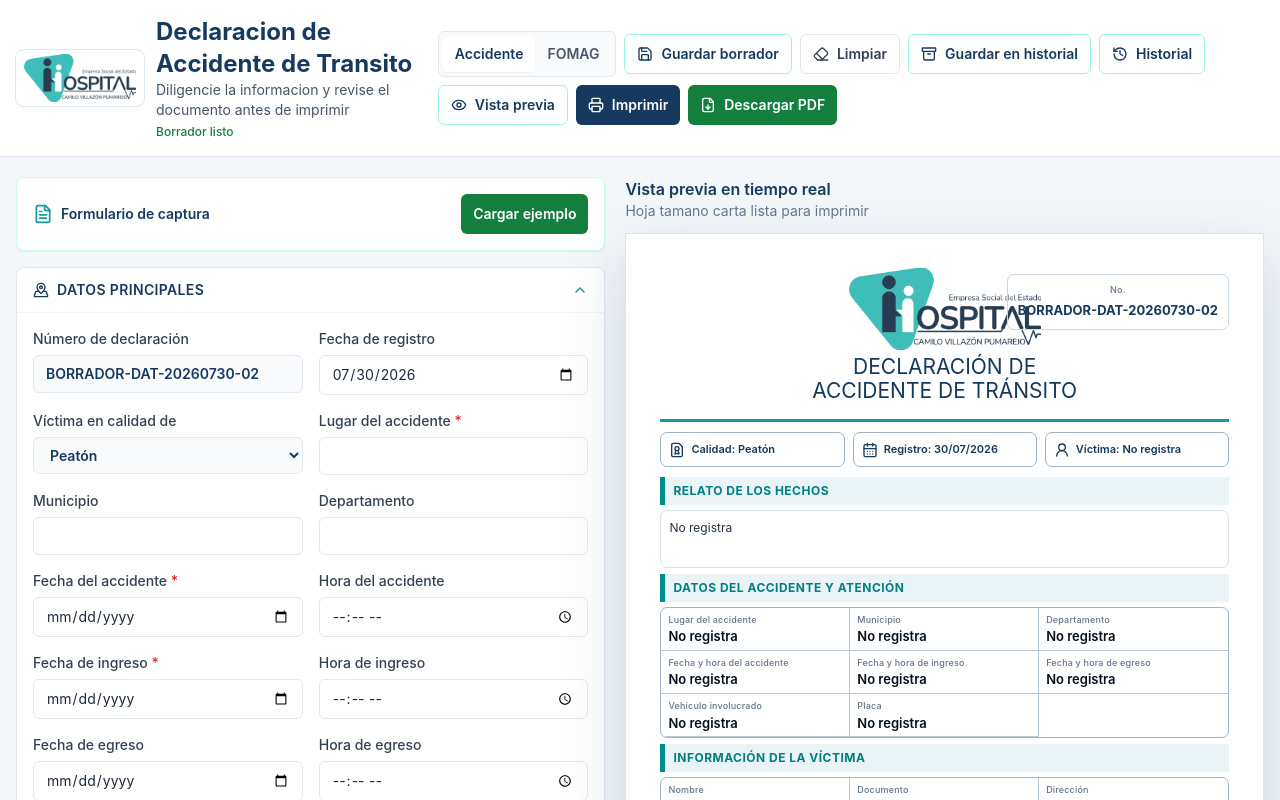
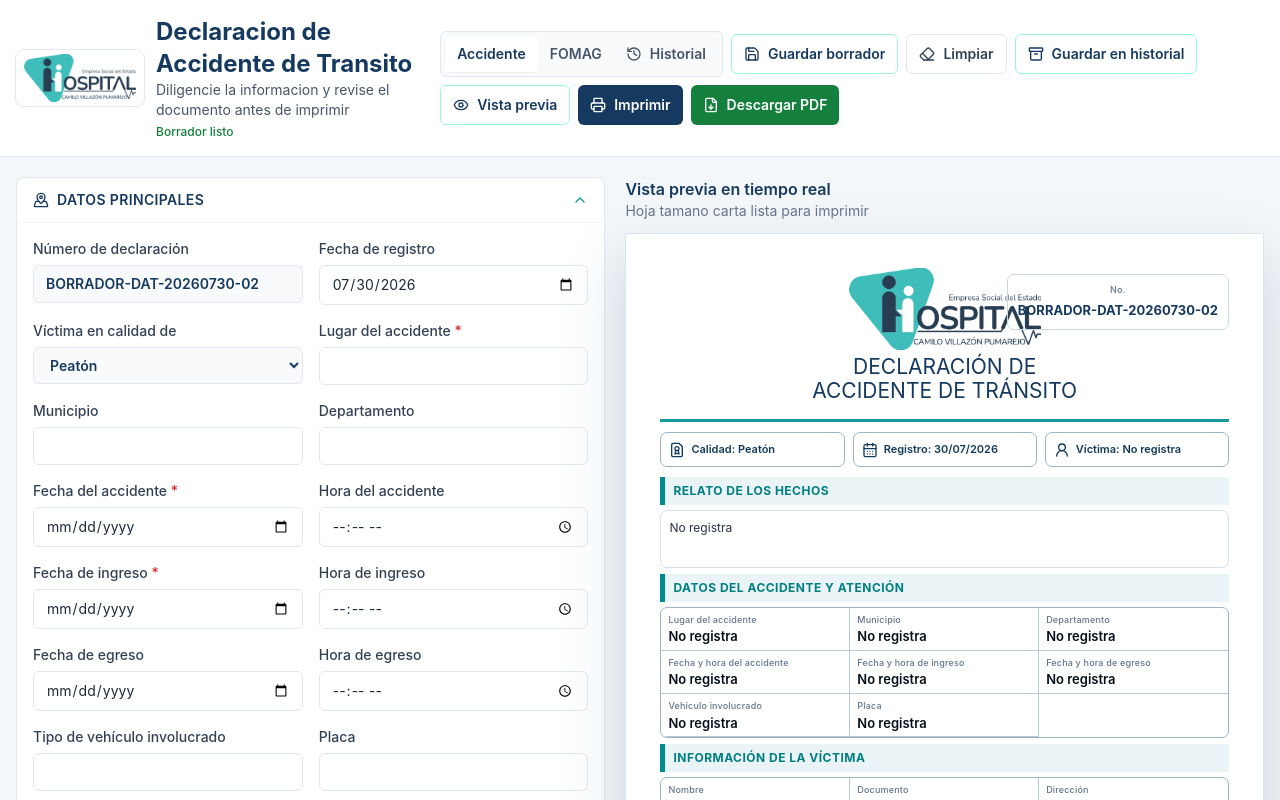
Before and after one commit to romariomartinez/Accidentes, a React (Vite) app: page / in a window 1280 px wide. Shown: the top 800 px of the page. Built offline with nearby package versions, Linux system fonts and the light colour scheme.

Commit message:
Separa historial en modulo independiente y elimina ejemplo

```diff
--- a/public/sw.js
+++ b/public/sw.js
@@ -1,4 +1,4 @@
-const CACHE_NAME = 'accidentes-app-v14';
+const CACHE_NAME = 'accidentes-app-v15';
 const APP_SHELL = ['/', '/manifest.webmanifest', '/hospital-logo.bmp', '/pwa-icon-192.png', '/pwa-icon-512.png'];
 
 self.addEventListener('install', (event) => {
--- a/src/App.tsx
+++ b/src/App.tsx
@@ -6,7 +6,7 @@ import { restoreReservation, saveHistory } from './utils/history';
 import { WelcomeScreen } from './components/WelcomeScreen';
 import { reserveNumber, waitForDocument } from './utils/centralNumber';
 import { getMissingPrintFields } from './utils/validators';
-import { useRef, useState } from 'react';
+import { useEffect, useRef, useState } from 'react';
 import { AlertCircle } from 'lucide-react';
 import { AccidentForm } from './components/AccidentForm';
 import { AppHeader, AppModule } from './components/AppHeader';
@@ -19,17 +19,33 @@ import { useFomagSignatures } from './hooks/useFomagSignatures';
 import { usePrint } from './hooks/usePrint';
 
 const App = () => {
-  const { form, data, savedAt, saveDraft, clearDraft, loadExample, restoreDeclaration } = useDeclarationForm();
+  const { form, data, savedAt, saveDraft, clearDraft, restoreDeclaration } = useDeclarationForm();
   const fomag = useFomagSignatures();
   const { print } = usePrint();
   const [showWelcome, setShowWelcome] = useState(true);
-  const [activeModule, setActiveModule] = useState<AppModule>('accident');
+  const moduleFromHash = (): AppModule => window.location.hash === '#historial' ? 'history' : window.location.hash === '#fomag' ? 'fomag' : 'accident';
+  const [activeModule, setActiveModule] = useState<AppModule>(moduleFromHash);
+  const previousDocumentModule = useRef<HistoryModule>('accident');
+  const changeModule = (module: AppModule) => {
+    if (module !== 'history') previousDocumentModule.current = module;
+    setActiveModule(module);
+    setPreviewOpen(false);
+    window.location.hash = module === 'history' ? 'historial' : module === 'fomag' ? 'fomag' : 'accidentes';
+  };
+  useEffect(() => {
+    const onHashChange = () => {
+      const module = moduleFromHash();
+      if (module !== 'history') previousDocumentModule.current = module;
+      setActiveModule(module);
+    };
+    window.addEventListener('hashchange', onHashChange);
+    return () => window.removeEventListener('hashchange', onHashChange);
+  }, []);
   const [previewOpen, setPreviewOpen] = useState(false);
   const [clearOpen, setClearOpen] = useState(false);
   const [closeOpen, setCloseOpen] = useState(false);
   const [missingFields, setMissingFields] = useState<string[]>([]);
 
-  const [historyOpen, setHistoryOpen] = useState(false);
   const [busy, setBusy] = useState(false);
   const [notice, setNotice] = useState('');
   const [recordToOpen, setRecordToOpen] = useState<HistoryRecord | null>(null);
@@ -77,7 +93,7 @@ const App = () => {
     if (record.module === 'accident') {
       restoreDeclaration({ ...record.data as TrafficAccidentDeclaration, metadata: { createdAt: record.createdAt, savedAt: record.createdAt } });
     } else { fomag.form.reset(record.data as FomagSignatureFormData); fomag.saveDraft(); }
-    setActiveModule(record.module); setHistoryOpen(false); setMissingFields([]);
+    changeModule(record.module); setMissingFields([]);
     setNotice(`Documento ${record.number} recuperado. Puede imprimirlo o descargarlo con su consecutivo original. Para cambios, inicie un documento nuevo.`);
   };
 
@@ -138,23 +154,18 @@ const App = () => {
       <AppHeader
         savedAt={activeModule === 'accident' ? savedAt : fomag.savedAt}
         activeModule={activeModule}
-        onModuleChange={setActiveModule}
+        onModuleChange={changeModule}
         onSave={handleHeaderSave}
         onClear={() => setClearOpen(true)}
         onPreview={handleHeaderPreview}
         onPrint={handleHeaderPrint}
-        onPdf={() => void runDocumentAction(activeModule, 'pdf')}
-        onArchive={() => void runDocumentAction(activeModule, 'save')}
-        onHistory={() => { setHistoryOpen((open) => !open); }}
+        onPdf={() => { if (activeModule !== 'history') void runDocumentAction(activeModule, 'pdf'); }}
+        onArchive={() => { if (activeModule !== 'history') void runDocumentAction(activeModule, 'save'); }}
         busy={busy}
       />
 
-      {historyOpen ? <HistoryPanel
-        onClose={() => { setHistoryOpen(false); }}
-        onOpenRecord={requestOpenHistoryRecord}
-      /> : null}
-      {busy || notice ? <div className="app-chrome mx-auto max-w-[1500px] px-4 pt-4"><p role="status" className="rounded-lg border border-teal-100 bg-teal-50 p-3 text-sm text-hospital-navy">{busy ? 'Preparando documento…' : notice}</p></div> : null}
-      {missingFields.length ? (
+      {activeModule !== 'history' && (busy || notice) ? <div className="app-chrome mx-auto max-w-[1500px] px-4 pt-4"><p role="status" className="rounded-lg border border-teal-100 bg-teal-50 p-3 text-sm text-hospital-navy">{busy ? 'Preparando documento…' : notice}</p></div> : null}
+      {activeModule !== 'history' && missingFields.length ? (
         <div className="app-chrome mx-auto mt-4 max-w-[1500px] px-4">
           <div className="flex items-start gap-3 rounded-lg border border-red-200 bg-red-50 p-4 text-sm text-red-800">
             <AlertCircle className="mt-0.5 h-5 w-5 shrink-0" />
@@ -166,10 +177,14 @@ const App = () => {
         </div>
       ) : null}
 
-      <fieldset disabled={busy} className="contents">
+      {activeModule === 'history' ? (
+        <main className="pb-6">
+          <HistoryPanel onClose={() => changeModule(previousDocumentModule.current)} onOpenRecord={requestOpenHistoryRecord} />
+        </main>
+      ) : <fieldset disabled={busy} className="contents">
       {activeModule === 'accident' ? (
         <main className="mx-auto grid max-w-[1500px] gap-5 px-4 py-5 xl:grid-cols-[minmax(540px,0.96fr)_minmax(520px,1.04fr)]">
-          <AccidentForm form={form} onLoadExample={loadExample} />
+          <AccidentForm form={form} />
           <aside className="preview-pane">
             <div className="app-chrome mb-3 flex items-center justify-between">
               <div>
@@ -189,12 +204,12 @@ const App = () => {
           onRemoveRecord={fomag.removeRecord}
           onPrint={handleFomagPrint}
           onPdf={() => void runDocumentAction('fomag', 'pdf')}
-          onHistory={() => { setHistoryOpen(true); }}
+          onHistory={() => changeModule('history')}
           busy={busy}
         />
       )}
 
-      </fieldset>
+      </fieldset>}
 
       <PreviewModal open={previewOpen} data={data} onClose={requestClosePreview} onPrint={handlePrint} onPdf={() => void runDocumentAction('accident', 'pdf')} busy={busy} />
       <ConfirmDialog
--- a/src/components/AccidentForm.tsx
+++ b/src/components/AccidentForm.tsx
@@ -1,4 +1,3 @@
-import { FileText } from 'lucide-react';
 import { UseFormReturn } from 'react-hook-form';
 import { TrafficAccidentDeclaration } from '../types/declaration';
 import { DeclarantSection } from '../sections/DeclarantSection';
@@ -10,10 +9,9 @@ import { VictimSection } from '../sections/VictimSection';
 
 interface Props {
   form: UseFormReturn<TrafficAccidentDeclaration>;
-  onLoadExample: () => void;
 }
 
-export const AccidentForm = ({ form, onLoadExample }: Props) => {
+export const AccidentForm = ({ form }: Props) => {
   const {
     register,
     formState: { errors },
@@ -24,15 +22,6 @@ export const AccidentForm = ({ form, onLoadExample }: Props) => {
 
   return (
     <form className="app-chrome space-y-4">
-      <div className="flex flex-wrap items-center justify-between gap-3 rounded-lg border border-teal-100 bg-white p-4 shadow-sm">
-        <div className="flex items-center gap-2 text-sm font-semibold text-hospital-navy">
-          <FileText className="h-5 w-5 text-hospital-teal" />
-          Formulario de captura
-        </div>
-        <button type="button" className="btn-green" onClick={onLoadExample}>
-          Cargar ejemplo
-        </button>
-      </div>
       <MainDataSection register={register} errors={errors} />
       <StorySection
         register={register}
--- a/src/components/AppHeader.tsx
+++ b/src/components/AppHeader.tsx
@@ -1,7 +1,7 @@
 import { Archive, Eraser, History, Save } from 'lucide-react';
 import { PrintActions } from './PrintActions';
 
-export type AppModule = 'accident' | 'fomag';
+export type AppModule = 'accident' | 'fomag' | 'history';
 
 interface AppHeaderProps {
   savedAt: string;
@@ -13,7 +13,6 @@ interface AppHeaderProps {
   onPrint: () => void;
   onPdf: () => void;
   onArchive: () => void;
-  onHistory: () => void;
   busy: boolean;
 }
 
@@ -27,7 +26,6 @@ export const AppHeader = ({
   onPrint,
   onPdf,
   onArchive,
-  onHistory,
   busy,
 }: AppHeaderProps) => (
   <header className="app-chrome sticky top-0 z-30 border-b border-slate-200 bg-white/95 backdrop-blur">
@@ -38,16 +36,16 @@ export const AppHeader = ({
         </div>
         <div>
           <h1 className="text-xl font-bold text-hospital-navy md:text-2xl">
-            {activeModule === 'accident' ? 'Declaracion de Accidente de Transito' : 'Firmas Usuarios FOMAG'}
+            {activeModule === 'history' ? 'Historial de documentos' : activeModule === 'accident' ? 'Declaracion de Accidente de Transito' : 'Firmas Usuarios FOMAG'}
           </h1>
           <p className="text-sm text-slate-600">
-            {activeModule === 'accident'
+            {activeModule === 'history' ? 'Consulte los documentos guardados de Accidentes y FOMAG' : activeModule === 'accident'
               ? 'Diligencie la informacion y revise el documento antes de imprimir'
               : 'Genere el consentimiento para imprimir y firmar a mano'}
           </p>
-          <p className="mt-1 text-xs font-medium text-hospital-green">
+          {activeModule !== 'history' ? <p className="mt-1 text-xs font-medium text-hospital-green">
             {savedAt ? `Cambios guardados ${new Date(savedAt).toLocaleTimeString('es-CO')}` : 'Borrador listo'}
-          </p>
+          </p> : null}
         </div>
       </div>
 
@@ -69,8 +67,18 @@ export const AppHeader = ({
           >
             FOMAG
           </button>
+          <button
+            type="button"
+            disabled={busy}
+            aria-pressed={activeModule === 'history'}
+            onClick={() => onModuleChange('history')}
+            className={`inline-flex items-center gap-2 rounded px-3 py-2 text-sm font-semibold ${activeModule === 'history' ? 'bg-white text-hospital-navy shadow-sm' : 'text-slate-600'}`}
+          >
+            <History className="h-4 w-4" />Historial
+          </button>
         </div>
 
+        {activeModule !== 'history' ? <>
         <button type="button" onClick={onSave} disabled={busy} className="btn-secondary">
           <Save className="h-4 w-4" />
           Guardar borrador
@@ -80,8 +88,8 @@ export const AppHeader = ({
           Limpiar
         </button>
         <button type="button" onClick={onArchive} disabled={busy} className="btn-secondary"><Archive className="h-4 w-4" />Guardar en historial</button>
-        <button type="button" onClick={onHistory} disabled={busy} className="btn-secondary"><History className="h-4 w-4" />Historial</button>
         <PrintActions onPreview={onPreview} onPrint={onPrint} onPdf={onPdf} busy={busy} />
+        </> : null}
       </div>
     </div>
   </header>
--- a/src/components/HistoryPanel.tsx
+++ b/src/components/HistoryPanel.tsx
@@ -59,9 +59,10 @@ export const HistoryPanel = ({ onClose, onOpenRecord }: Props) => {
         <div className="mb-4 flex flex-wrap items-start justify-between gap-3">
           <div><h2 ref={title} tabIndex={-1} id="history-title" className="text-lg font-bold text-hospital-navy">Historial compartido</h2><p className="mt-1 text-sm text-slate-500">Documentos guardados para consultar y reimprimir desde cualquier equipo.</p></div>
           <div className="flex gap-2">
-            <button type="button" className="btn-ghost" onClick={onClose}>Cerrar historial</button>
+            <button type="button" className="btn-ghost" onClick={onClose}>Volver al formulario</button>
           </div>
         </div>
+        <p className="mb-4 rounded-lg bg-teal-50 p-3 text-sm text-hospital-navy">Los documentos guardados permanecen en este historial aunque cierre la página o cambie de navegador.</p>
         {error ? <p role="alert" className="mb-4 rounded-md bg-red-50 p-3 text-sm text-red-800">{error}</p> : null}
         <>
             <form onSubmit={(event) => { event.preventDefault(); void search(); }} className="mb-4 flex flex-wrap items-end gap-3">
```
Also changed, not shown: 1 other file (tests, documents, lock files or other folders).
